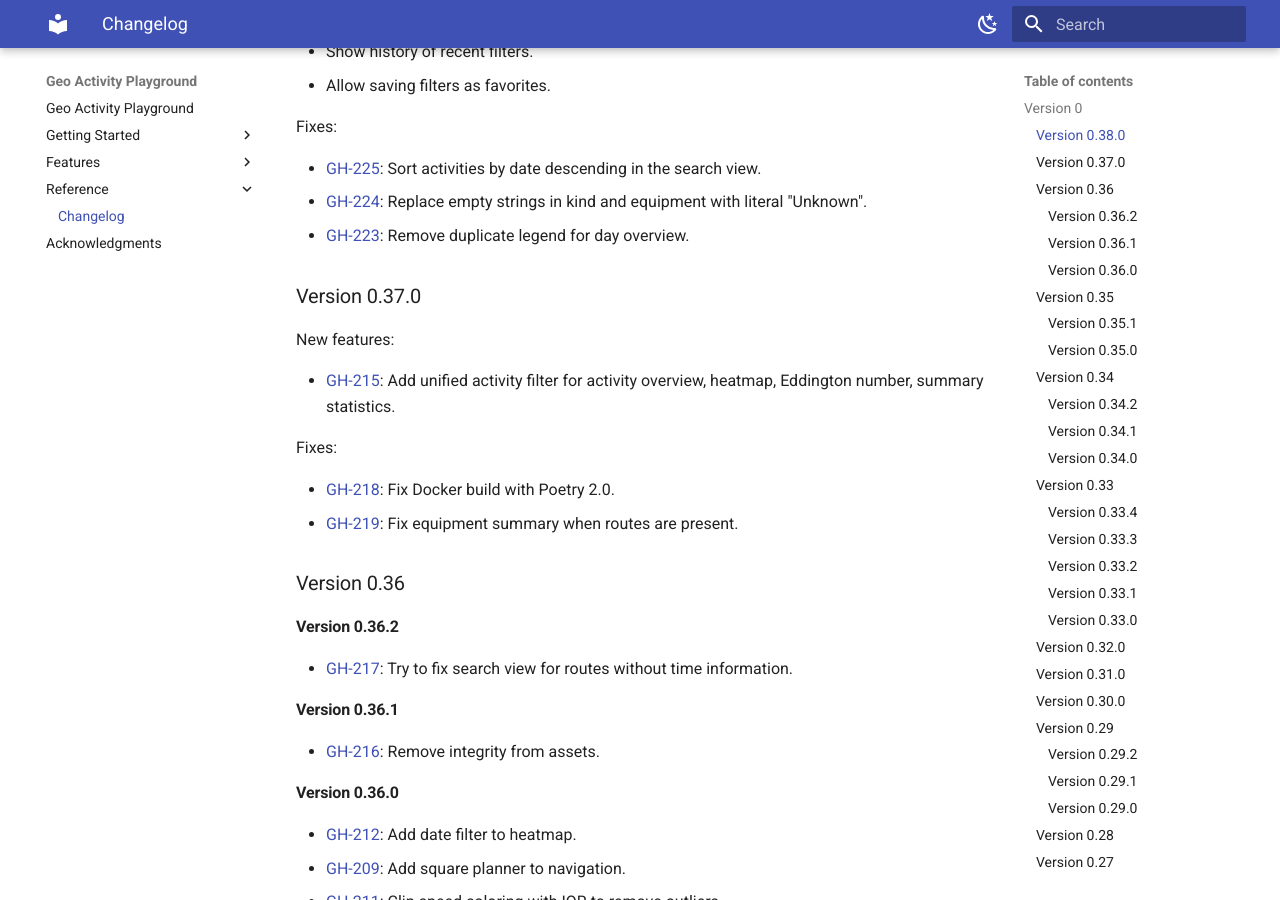
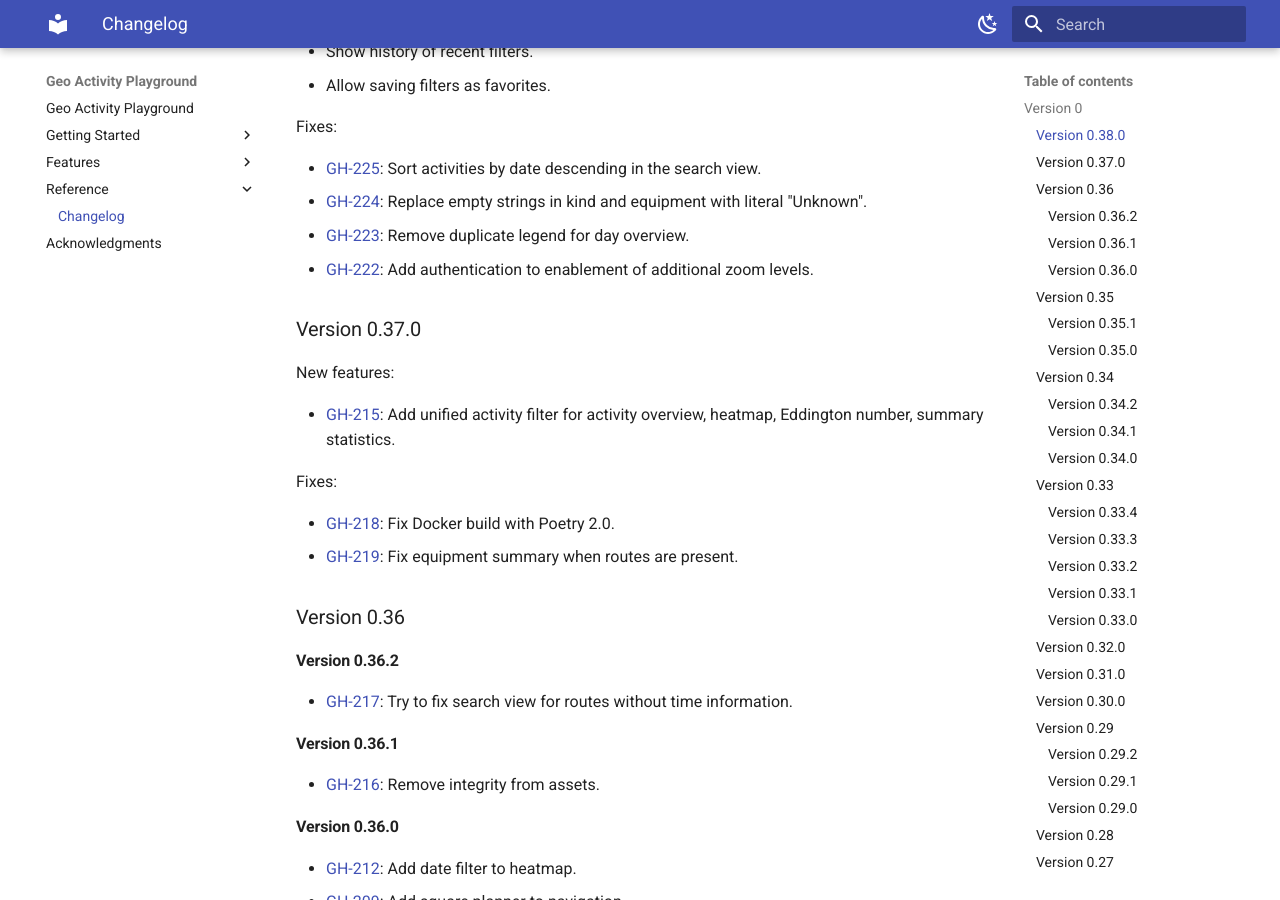
Before and after one commit to martin-ueding/geo-activity-playground, an MkDocs documentation site: the page built from docs/reference/changelog.md, in a window 1280 px wide and 900 px high, scrolled down 428 px. Built offline with MkDocs 1.6.1 and Material for MkDocs 9.7.7, drawn with Linux system fonts in a browser that asks for light colours.

Commit message:
GH-222: Add authentication to enablement of additional zoom levels

```diff
--- a/docs/reference/changelog.md
+++ b/docs/reference/changelog.md
@@ -22,6 +22,7 @@
 - [GH-225](https://github.com/martin-ueding/geo-activity-playground/issues/225): Sort activities by date descending in the search view.
 - [GH-224](https://github.com/martin-ueding/geo-activity-playground/issues/224): Replace empty strings in kind and equipment with literal "Unknown".
 - [GH-223](https://github.com/martin-ueding/geo-activity-playground/issues/223): Remove duplicate legend for day overview.
+- [GH-222](https://github.com/martin-ueding/geo-activity-playground/issues/222): Add authentication to enablement of additional zoom levels.
 
 ### Version 0.37.0
 
```
